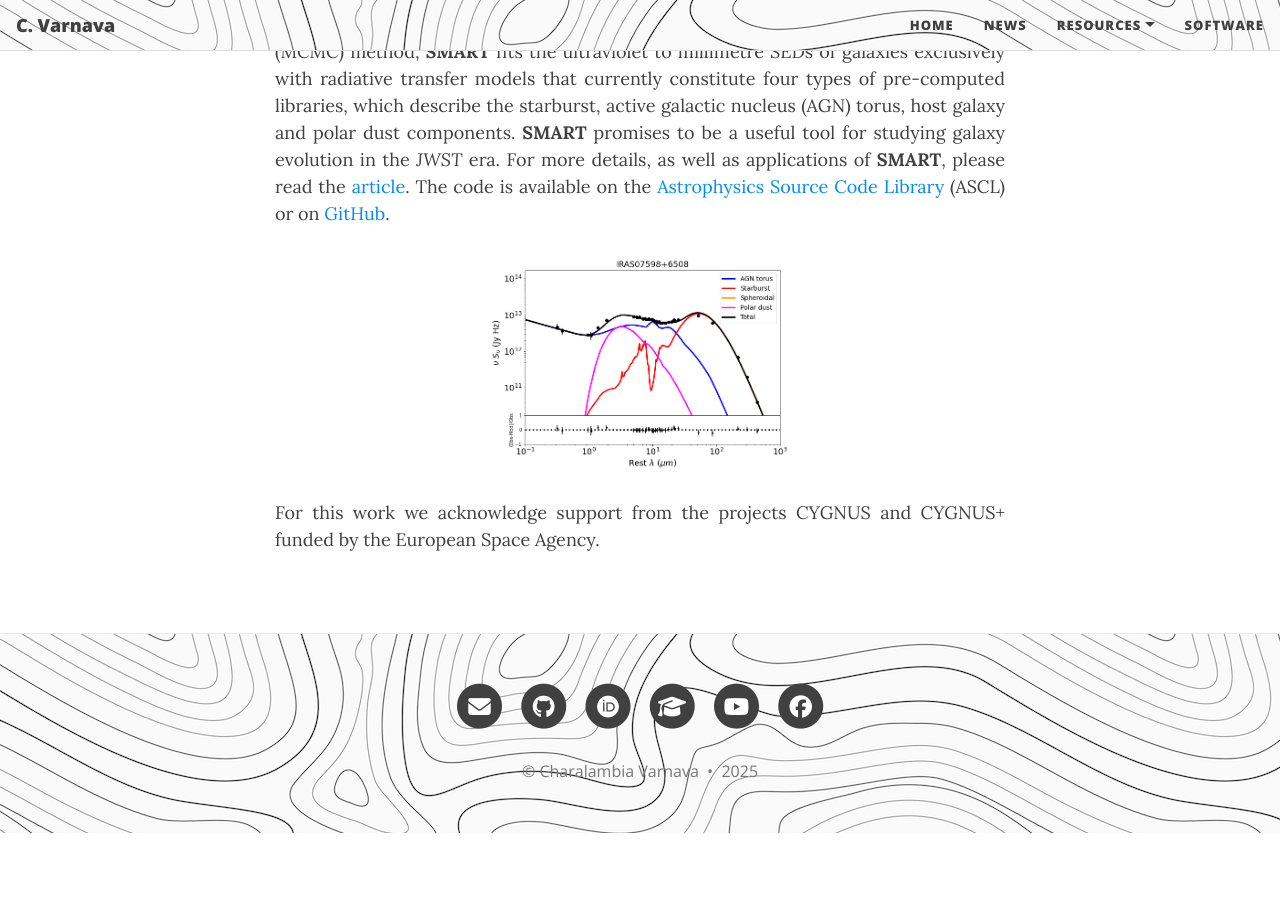
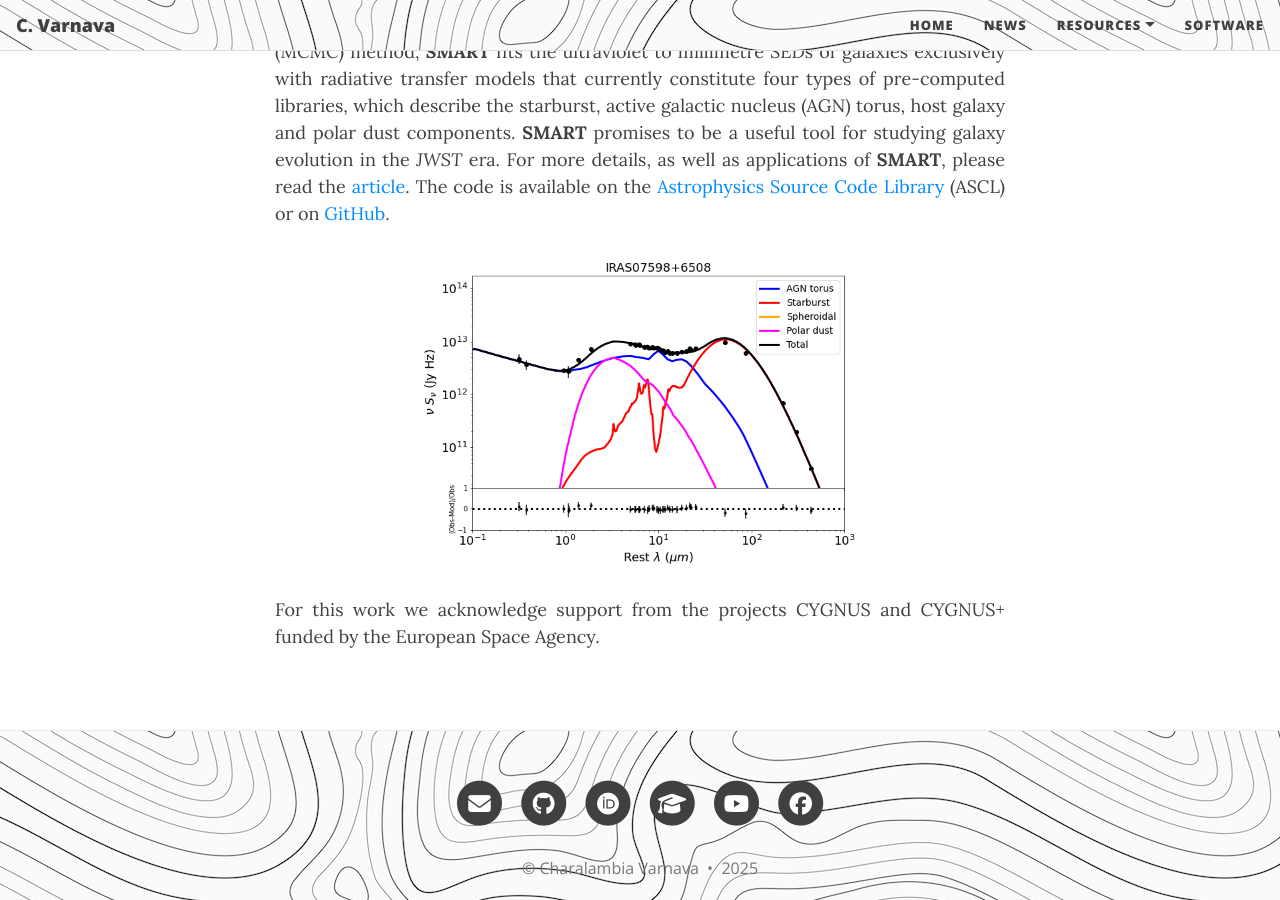
Before and after one commit to ch-var/ch-var.github.io, a Jekyll site: the page built from 2024-04-30-SMART.html, in a window 1280 px wide and 900 px high, scrolled down 746 px. Built offline with Jekyll 4.4.1, drawn with Linux system fonts in a browser that asks for light colours; before the commit the page ends 1579 px from its top, so only the background shows below that.

Commit message:
Update 2024-04-30-SMART.html

```diff
--- a/2024-04-30-SMART.html
+++ b/2024-04-30-SMART.html
@@ -16,7 +16,7 @@
 <p align='justify'>In summary, <b>SMART</b> (<b>S</b>pectral energy distributions <b>M</b>arkov chain <b>A</b>nalysis with <b>R</b>adiative <b>T</b>ransfer models) is a publicly available open-source spectral energy distribution (SED) fitting code. Implementing a Bayesian Markov chain Monte Carlo (MCMC) method, <b>SMART</b> fits the ultraviolet to millimetre SEDs of galaxies exclusively with radiative transfer models that currently constitute four types of pre-computed libraries, which describe the starburst, active galactic nucleus (AGN) torus, host galaxy and polar dust components. <b>SMART</b> promises to be a useful tool for studying galaxy evolution in the <i>JWST</i> era. For more details, as well as applications of <b>SMART</b>, please read the <a href="https://doi.org/10.1093/mnras/stae1141">article</a>. The code is available on the <a href="https://www.ascl.net/2406.003">Astrophysics Source Code Library</a> (ASCL) or on <a href="https://github.com/ch-var/SMART">GitHub</a>.
 
 <p align="center">
-<img src="/assets/img/IRAS07598+6508_CYGNUS.png" style="max-width: 300px; height: auto;"/>
+<img src="/assets/img/IRAS07598+6508_CYGNUS.png" width="60%" height="60%">
 </p>
 
 <p align='justify'>For this work we acknowledge support from the projects CYGNUS and CYGNUS+ funded by the European Space Agency.
```
